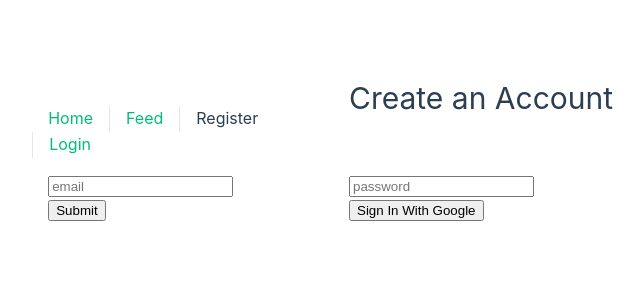
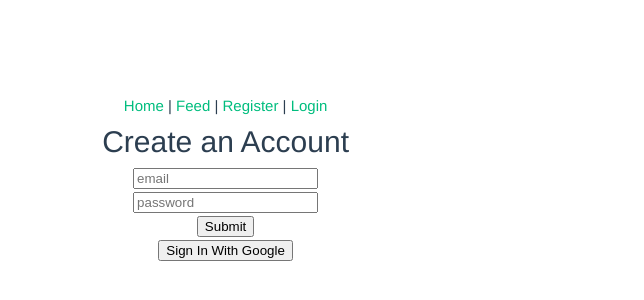
Before and after one commit to johnstuby7/vue-examples, a Vue app in the folder firebase_example/firebase_example/: page /register in a window 1280 px wide. Shown: the part 252-552 px from the top of the page, without its empty margins (291-935 px from the left). Built offline with nearby package versions, Linux system fonts and the light colour scheme; no server answers.

Commit message:
Need to fix google oauth signinpopup logic but otherwise good

```diff
--- a/firebase_example/firebase_example/src/App.vue
+++ b/firebase_example/firebase_example/src/App.vue
@@ -1,100 +1,54 @@
 <template>
+  <div>
     <nav>
-    <router-link to="/">Home </router-link>
-    <router-link to="/feed">Feed </router-link>
-    <router-link to="/register">Register </router-link>
-    <router-link to="/sign-in">Login </router-link>
-    <button @click="handleSignOut" v-if="isLoggedIn">Sign Out</button>
+      <router-link to="/"> Home </router-link> |
+      <span>
+        <router-link to="/feed"> Feed </router-link> |
+      </span>
+      <span v-if="isLoggedIn">
+        <button @click="handleSignOut"> Logout </button>
+      </span>
+      <span v-else>
+        <router-link to="/register"> Register </router-link> |
+        <router-link to="/sign-in"> Login </router-link>
+      </span>
+
     </nav>
     <router-view />
+  </div>
 </template>
 
 <script setup>
-import { onMounted, ref } from 'vue';
-import { getAuth, onAuthStateChanged, signOut } from "firebase/auth";
-import router from './router';
+import { ref, watchEffect } from 'vue' // used for conditional rendering
+import { getAuth, onAuthStateChanged, signOut } from 'firebase/auth'
+import { useRouter } from 'vue-router'
 
-const isLoggedIn = ref(false);
+const router = useRouter()
 
-let auth;
+const isLoggedIn = ref(true)
 
-onMounted(() => {
-  onAuthStateChanged(auth, (user) => {
+// runs after firebase is initialized
+onAuthStateChanged(getAuth(), function (user) {
   if (user) {
-      isLoggedIn.value = true;
+    isLoggedIn.value = true // if we have a user
   } else {
-      isLoggedIn.value = false;
+    isLoggedIn.value = false // if we do not
   }
-  });
-});
+})
 
 const handleSignOut = () => {
-  signOut(auth).then(() => {
-    router.push("/");
-  })
-};
+  signOut(getAuth())
+  router.push('/')
+}
 </script>
 
-<style scoped>
-header {
-  line-height: 1.5;
-  max-height: 100vh;
-}
-
-.logo {
-  display: block;
-  margin: 0 auto 2rem;
-}
-
-nav {
-  width: 100%;
-  font-size: 12px;
+<style>
+#app {
+  font-family: Avenir, Helvetica, Arial, sans-serif;
+  -webkit-font-smoothing: antialiased;
+  -moz-osx-font-smoothing: grayscale;
   text-align: center;
-  margin-top: 2rem;
-}
-
-nav a.router-link-exact-active {
-  color: var(--color-text);
-}
-
-nav a.router-link-exact-active:hover {
-  background-color: transparent;
-}
-
-nav a {
-  display: inline-block;
-  padding: 0 1rem;
-  border-left: 1px solid var(--color-border);
-}
-
-nav a:first-of-type {
-  border: 0;
-}
-
-@media (min-width: 1024px) {
-  header {
-    display: flex;
-    place-items: center;
-    padding-right: calc(var(--section-gap) / 2);
-  }
-
-  .logo {
-    margin: 0 2rem 0 0;
-  }
-
-  header .wrapper {
-    display: flex;
-    place-items: flex-start;
-    flex-wrap: wrap;
-  }
-
-  nav {
-    text-align: left;
-    margin-left: -1rem;
-    font-size: 1rem;
-
-    padding: 1rem 0;
-    margin-top: 1rem;
-  }
+  color: #2c3e50;
+  margin-top: 60px;
 }
 </style>
--- a/firebase_example/firebase_example/src/router/index.js
+++ b/firebase_example/firebase_example/src/router/index.js
@@ -1,5 +1,5 @@
 import { createRouter, createWebHistory } from 'vue-router'
-import { getAuth } from 'firebase/auth'
+import { getAuth, onAuthStateChanged } from 'firebase/auth'
 
 import HomeView from '../views/Home.vue'
 import Register from '../views/Register.vue'
@@ -35,9 +35,23 @@ const router = createRouter({
   ]
 })
 
-router.beforeEach((to, from, next) => {
+const getCurrentUser = () => {
+  return new Promise((resolve, reject) => {
+    const removeListener = onAuthStateChanged(
+      getAuth(),
+      (user) => {
+        removeListener()
+        resolve(user)
+      },
+
+      reject
+    )
+  })
+}
+
+router.beforeEach(async (to, from, next) => {
   if (to.matched.some((record) => record.meta.requiresAuth)) {
-    if (getAuth().currentUser) {
+    if (await getCurrentUser()) {
       next()
     } else {
       alert('You dont have access!')
--- a/firebase_example/firebase_example/src/views/Register.vue
+++ b/firebase_example/firebase_example/src/views/Register.vue
@@ -8,7 +8,7 @@
 
 <script setup>
 import { ref } from "vue";
-import { getAuth, createUserWithEmailAndPassword } from "firebase/auth"
+import { getAuth, createUserWithEmailAndPassword, GoogleAuthProvider, signInWithPopup } from "firebase/auth"
 import { useRouter } from "vue-router";
 
 const email = ref("");
@@ -27,7 +27,14 @@ const register = () => {
 };
 
 const signInWithGoogle = () => {
+  const provider = new GoogleAuthProvider();
+  signInWithPopup(getAuth().provider).then((result) => {
+    console.log(result.user);
+    router.push("/feed");
+  })
+    .catch((error) => {
 
+    })
 }
 
 </script>
```
Lines whose indentation alone changed are shown as unchanged.
